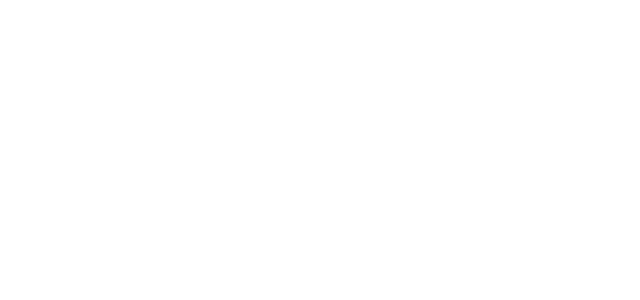
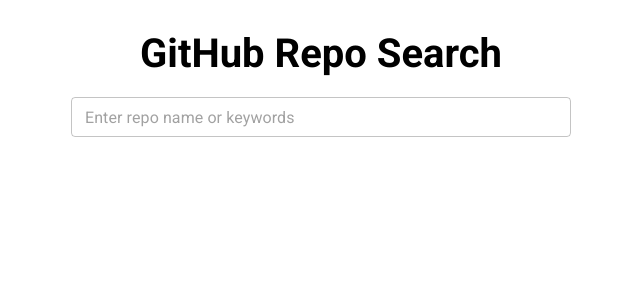
Before and after one commit to lokeshgupta777/github-repo-search, a React (Create React App) app: page / in a window 1280 px wide. Shown: the top 300 px of the page, without its empty margins (319-959 px from the left). Built offline with nearby package versions, Linux system fonts and the light colour scheme.

Commit message:
build: index file completed

```diff
--- a/src/pages/index.js
+++ b/src/pages/index.js
@@ -1,9 +1,132 @@
+import { useCallback, useEffect, useState } from "react";
+import { useSearchParams } from "react-router-dom";
+import { PAGE_SIZE } from "../utils/constants";
+import SearchAndSort from "../components/Search/Search";
+import Pagination from "../components/Pagination/Pagination";
+import Loader from "../components/Loader/Loader";
+import Card from "../components/Card/Card";
+import styles from "./index.module.scss"
+
 const GitHubRepos = () => {
 
+  const [searchParams, setSearchParams] = useSearchParams();
+
+  const initializeData = (name) => {
+    if (name === "search")
+      return (searchParams.get('q') || "")
+    if (name === "page")
+      return (searchParams.get('p') || 1)
+    if (name === "sort")
+      return (searchParams.get('s') || "best-match")
+  }
+
+  const [repoData, setRepoData] = useState([]);
+  const [loading, setLoading] = useState(true);
+  const [error, setError] = useState("");
+  const [searchText, setSearchText] = useState(initializeData("search"));
+  const [sort, setSort] = useState(initializeData("sort"));
+  const [page, setPage] = useState(Number(initializeData("page")));
+  const [repoCount, setRepoCount] = useState(0);
+
+  const fetchRepos = async (query, page, sort, order) => {
+
+    setLoading(true);
+    setError("");
+
+    try {
+      const dataRes = await fetch(`https://api.github.com/search/repositories?q=${query}&per_page=${PAGE_SIZE}&page=${page}&sort=${sort}&order=${order}`, {
+        method: "GET",
+        headers: {
+          "Accept": "application/vnd.github+json",
+          "X-GitHub-Api-Version": "2022-11-28",
+        },
+
+      });
+      if (dataRes.status >= 200 & dataRes.status < 300) {
+        const data = await dataRes.json();
+
+        const tmpRepoData = data?.items?.map((repo) => {
+          return {
+            repoName: repo.name,
+            fullName: repo.full_name,
+            avatar: repo?.owner?.avatar_url ?? "",
+            desc: repo.description ?? "",
+            lang: repo.language ?? "",
+            stars: repo.stargazers_count ?? "",
+            url: repo?.html_url ?? "",
+            created: repo?.created_at ?? "",
+            updated: repo?.updated_at ?? "",
+            pushed: repo?.pushed_at ?? "",
+          }
+        })
+        setRepoData(tmpRepoData);
+        setRepoCount(data?.total_count ?? 0);
+      } else {
+        throw new Error(dataRes.statusText)
+      }
+    } catch (err) {
+      setError(err?.message);
+    } finally {
+      setLoading(false);
+    }
+  }
+
+  useEffect(() => {
+    const query = searchParams.get('q') ?? "";
+    const sort = searchParams.get('s') ?? "";
+    const order = searchParams.get('o') ?? "";
+    const page = searchParams.get('p') ?? 1;
+
+    setSearchText(query);
+    setPage(Number(page));
+    setSort(sort || "best-match");
+
+    query && fetchRepos(query, page, sort, order)
+  }, [searchParams])
+
+  const resetSearch = useCallback(() => {
+    setRepoCount(0);
+    setRepoData([]);
+    setSort('best-match');
+    setLoading(true);
+  })
+
   return (
-    null
+    <div className={styles.cont}>
+      <h1 className={styles.head}>GitHub Repo Search</h1>
+      <SearchAndSort
+        searchText={searchText}
+        setSearchText={setSearchText}
+        sort={sort}
+        setSort={setSort}
+        setPage={setPage}
+        setSearchParams={setSearchParams}
+        repoCount={repoCount}
+        resetSearch={resetSearch}
+      />
+      {searchText &&
+        <div>
+          <div className={styles.reposCont}>
+            {loading ? (
+              <Loader />
+            ) : error ? (
+              <p>{error}</p>
+            ) : !repoCount ? (
+              <p>No data Found !!!</p>
+            ) : (repoData.map((data, index) => <Card key={data?.id} data={data} />)
+            )}
+          </div>
+          <Pagination
+            page={page}
+            setPage={setPage}
+            repoCount={repoCount}
+            searchParams={searchParams}
+            setSearchParams={setSearchParams}
+          />
+        </div>
+      }
+    </div>
   )
-
 }
 
 export default GitHubRepos;
--- /dev/null
+++ b/src/pages/index.module.scss
@@ -0,0 +1,20 @@
+.cont {
+  max-width: 1250px;
+  margin: auto;
+  margin-top: 30px;
+  display: flex;
+  flex-direction: column;
+  align-items: center;
+}
+.head {
+  font-size: 40px;
+}
+
+.reposCont {
+  max-width: 1250px;
+  margin-top: 20px;
+  display: flex;
+  flex-direction: column;
+  gap: 15px;
+  align-items: center;
+}
--- /dev/null
+++ b/src/utils/constants.js
@@ -0,0 +1 @@
+export const PAGE_SIZE = 10;
--- /dev/null
+++ b/src/utils/getFormattedDate.js
@@ -0,0 +1,25 @@
+const getFormattedDate = (dateObj) => {
+  let formattedDate = "";
+
+  let date = dateObj.getDate() + "";
+  if (date === '1' || date === '21' || date === '31')
+    formattedDate = date + "st";
+  else if (date === '2' || date === '22')
+    formattedDate = date + "nd";
+  else if (date === '3' || date === '23')
+    formattedDate = date + "rd";
+  else
+    formattedDate = date + "th";
+  formattedDate += " ";
+
+  let month = dateObj.toLocaleDateString('en-IN', { month: 'long' });
+  formattedDate += month.slice(0, 3);
+  formattedDate += '\'';
+
+  let year = dateObj.getFullYear() + "";
+  formattedDate += year.slice(-2);
+
+  return formattedDate
+}
+
+export default getFormattedDate;
--- /dev/null
+++ b/src/utils/getSortOrder.js
@@ -0,0 +1,9 @@
+const getSortOrder = (sort = "") => {
+  if (sort.match(/name/))
+    return "asc"
+  if (sort.match(/stars|updated|created/))
+    return "desc"
+  return "";
+}
+
+export default getSortOrder;
```
Also changed, not shown: src/pages/index.scss (deleted).
